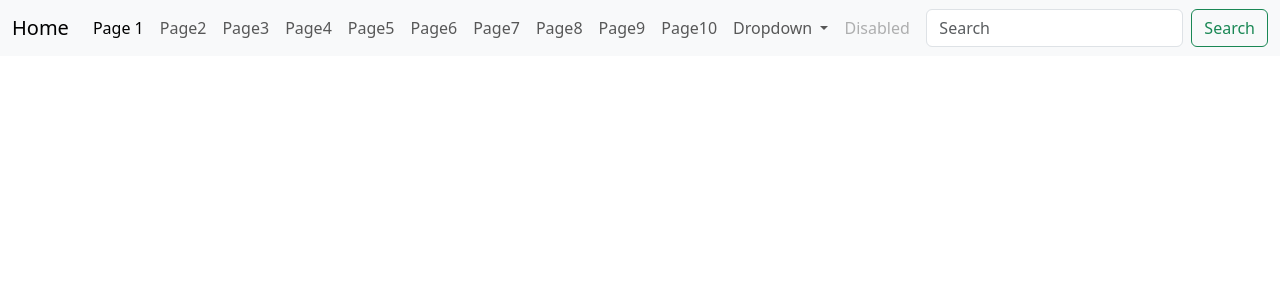
After one commit to Ariannebez/Arianne-Bezzinaa-shopping-website, a PHP site: page /includes/header.php in a window 1280 px wide. The commit adds this page. Shown: the top 300 px of the page. Run offline with PHP 8.4, Linux system fonts and the light colour scheme.

Commit message:
2nd commit test

```diff
--- /dev/null
+++ b/includes/header.php
@@ -0,0 +1,71 @@
+<!DOCTYPE html>
+<html lang="en">
+<head>
+    <meta charset="UTF-8">
+    <meta name="viewport" content="width=device-width, initial-scale=1.0">
+    <title>Document</title>
+    <link href="https://cdn.jsdelivr.net/npm/bootstrap@5.3.2/dist/css/bootstrap.min.css" rel="stylesheet" integrity="sha384-T3c6CoIi6uLrA9TneNEoa7RxnatzjcDSCmG1MXxSR1GAsXEV/Dwwykc2MPK8M2HN" crossorigin="anonymous">
+
+</head>
+<body>
+
+<nav class="navbar navbar-expand-lg bg-body-tertiary">
+  <div class="container-fluid">
+    <a class="navbar-brand" href="index.php">Home</a>
+    <button class="navbar-toggler" type="button" data-bs-toggle="collapse" data-bs-target="#navbarSupportedContent" aria-controls="navbarSupportedContent" aria-expanded="false" aria-label="Toggle navigation">
+      <span class="navbar-toggler-icon"></span>
+    </button>
+    <div class="collapse navbar-collapse" id="navbarSupportedContent">
+      <ul class="navbar-nav me-auto mb-2 mb-lg-0">
+        <li class="nav-item">
+          <a class="nav-link active" aria-current="page" href="page1.php">Page 1</a>
+        </li>
+        <li class="nav-item">
+          <a class="nav-link" href="page2.php">Page2</a>
+        </li>
+        <li class="nav-item">
+          <a class="nav-link" href="page3.php">Page3</a>
+        </li>
+        <li class="nav-item">
+          <a class="nav-link" href="page4.php">Page4</a>
+        </li>
+        <li class="nav-item">
+          <a class="nav-link" href="page5.php">Page5</a>
+        </li>
+        <li class="nav-item">
+          <a class="nav-link" href="page6.php">Page6</a>
+        </li>
+        <li class="nav-item">
+          <a class="nav-link" href="page7.php">Page7</a>
+        </li>
+        <li class="nav-item">
+          <a class="nav-link" href="page8.php">Page8</a>
+        </li>
+        <li class="nav-item">
+          <a class="nav-link" href="page9.php">Page9</a>
+        </li>
+        <li class="nav-item">
+          <a class="nav-link" href="page10.php">Page10</a>
+        </li>
+        <li class="nav-item dropdown">
+          <a class="nav-link dropdown-toggle" href="#" role="button" data-bs-toggle="dropdown" aria-expanded="false">
+            Dropdown
+          </a>
+          <ul class="dropdown-menu">
+            <li><a class="dropdown-item" href="#">Action</a></li>
+            <li><a class="dropdown-item" href="#">Another action</a></li>
+            <li><hr class="dropdown-divider"></li>
+            <li><a class="dropdown-item" href="#">Something else here</a></li>
+          </ul>
+        </li>
+        <li class="nav-item">
+          <a class="nav-link disabled" aria-disabled="true">Disabled</a>
+        </li>
+      </ul>
+      <form class="d-flex" role="search">
+        <input class="form-control me-2" type="search" placeholder="Search" aria-label="Search">
+        <button class="btn btn-outline-success" type="submit">Search</button>
+      </form>
+    </div>
+  </div>
+</nav>
--- a/index.php
+++ b/index.php
@@ -1 +1 @@
-<h1>Hello</h1>
+<h1>Hello 2</h1>
```
